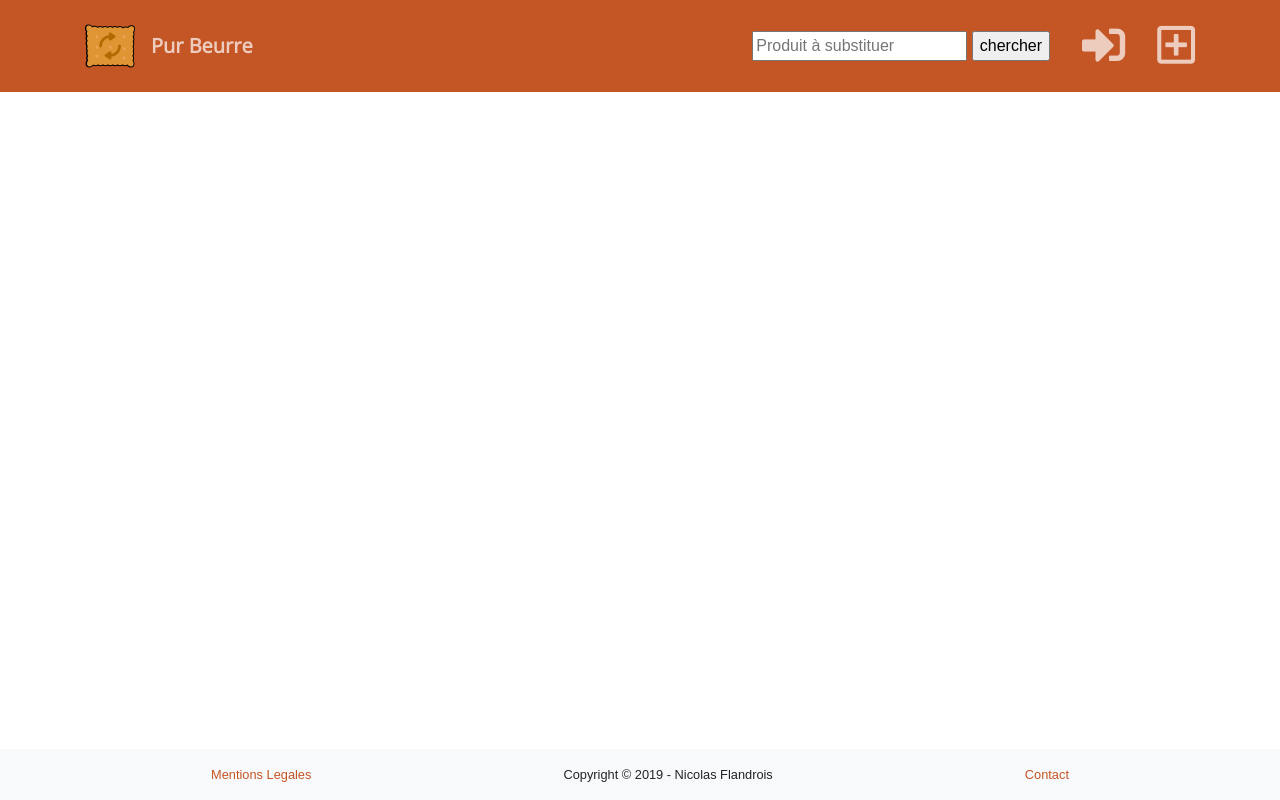
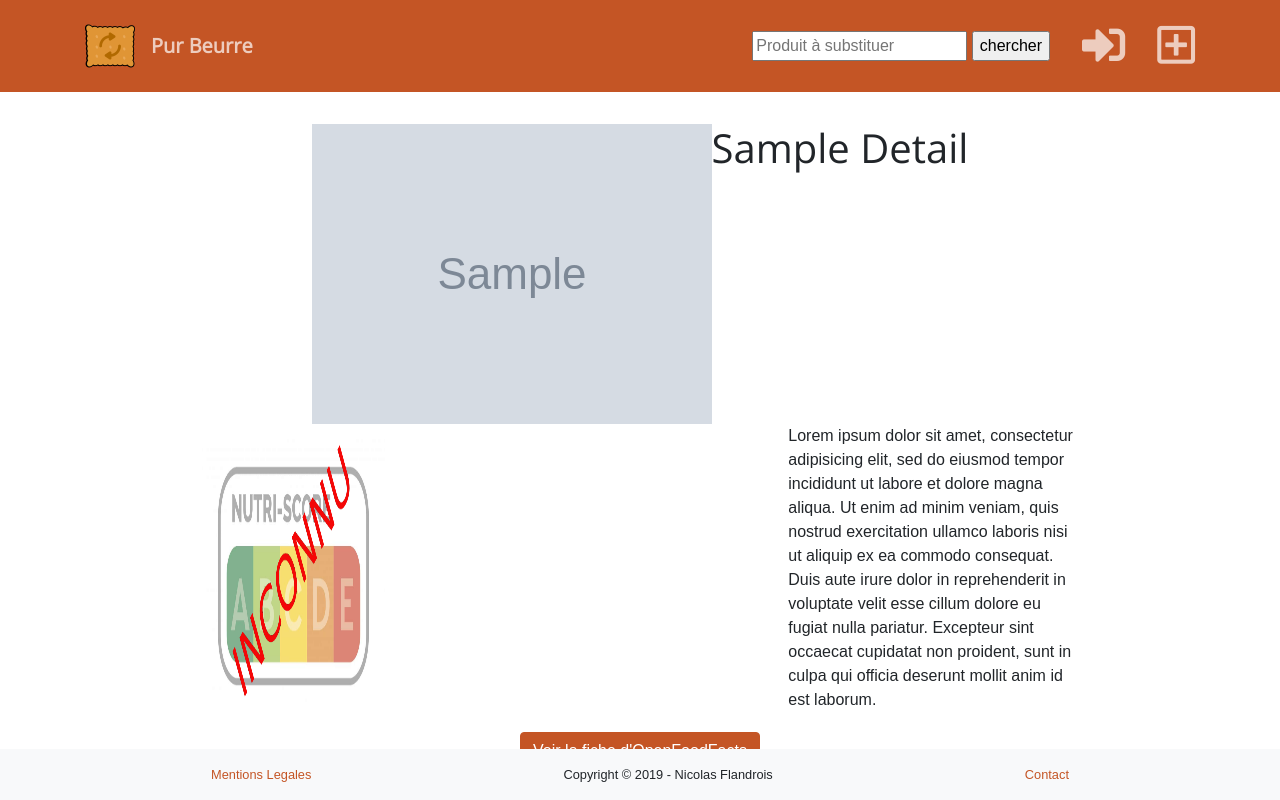
Before and after one commit to NicolasFlandrois/Pur-Beurre, a Django app: template snacks/templates/snacks/details.html in a window 1280 px wide. Run offline with Django 3.2, Linux system fonts and the light colour scheme; tables that the repository leaves empty hold one stand-in row (values such as "Sample post"); the template is opened without the code that fills it: values that come from a table or form of the project are taken from there, most other values are stand-ins (such as "Sample title", 1, 10 or a date in 2020); grey boxes marked "Sample" are stand-in pictures; some libraries are stand-ins or nearby versions; some web fonts are replaced.

Commit message:
Detailed Product Card
Worked on details HTML
Need to optimise display + Get info from OpenFood Facts' JSON API nutriments in french

```diff
--- a/snacks/templates/snacks/details.html
+++ b/snacks/templates/snacks/details.html
@@ -1,14 +1,49 @@
 {% extends "home/base.html" %}
-
+{% load static %}
 {% load crispy_forms_tags %}
 
 {% block content %}
 
-    <h1 class="mb-3"> Fiche Aliments :  {{ product.name }}</h1>
-<!-- Picture in Large Header's Background -->
-<!-- Name of product in this large header -->
-<!-- Left col Logo Nutri-score -->
-<!-- Right colInfo from OFF API > 'repères nutritionels' -->
-<!-- Button centered > 'Voir la fiche open food fact' with link API EAN -->
+    <!-- Do not remove - Ensure dialogue not hidden by Header's Navbar -->
+    <p class="col d-flex invisible" style="margin-bottom: 100px"> This Paragraph ensure the bottom of the conversation isn't hidden by the Footer.</p>
+    <!-- Do not remove - Ensure dialogue not hidden by Header's Navbar -->
+
+    <div class="d-flex justify-content-center">
+        <!-- Picture in Large Header's Background -->
+        <img class="img-fluid" src="{{ details.image.url }}" alt="{{ details.name }} Photo">
+        <!-- Name of product in this large header -->
+        <h1 class="content-justify-center mb-3">{{ details.name|title }}</h1>
+    </div>
+
+    <div class="d-flex justify-content-around">
+        <!-- Left col Logo Nutri-score -->
+        {% if details.nutriscore == 'a' %}
+            <img class="img-fluid col-2" src="{% static 'home/img/nutriscore-a.svg' %}" alt="Nutriscore A">
+        {% elif details.nutriscore == 'b' %}
+            <img class="img-fluid col-2" src="{% static 'home/img/nutriscore-b.svg' %}" alt="Nutriscore B">
+        {% elif details.nutriscore == 'c' %}
+            <img class="img-fluid col-2" style="max-width: 100% /9;  height: auto;" src="{% static 'home/img/nutriscore-c.svg' %}" alt="Nutriscore C">
+        {% elif details.nutriscore == 'd' %}
+            <img class="img-fluid col-2" src="{% static 'home/img/nutriscore-d.svg' %}" alt="Nutriscore D">
+        {% elif details.nutriscore == 'e' %}
+            <img class="img-fluid col-2" src="{% static 'home/img/nutriscore-e.svg' %}" alt="Nutriscore E">
+        {% else %}
+            <img class="img-fluid col-2" src="{% static 'home/img/nutriscore-u.png' %}" alt="Nutriscore Non Connue">
+        {% endif %}
+
+        <!-- Right colInfo from OFF API > 'repères nutritionels' -->
+        <p class="col-3">Lorem ipsum dolor sit amet, consectetur adipisicing elit, sed do eiusmod
+        tempor incididunt ut labore et dolore magna aliqua. Ut enim ad minim veniam,
+        quis nostrud exercitation ullamco laboris nisi ut aliquip ex ea commodo
+        consequat. Duis aute irure dolor in reprehenderit in voluptate velit esse
+        cillum dolore eu fugiat nulla pariatur. Excepteur sint occaecat cupidatat non
+        proident, sunt in culpa qui officia deserunt mollit anim id est laborum.</p>
+
+    </div>
+
+    <div class="d-flex justify-content-center">
+        <!-- Button centered > 'Voir la fiche open food fact' with link API EAN -->
+        <a href="https://fr.openfoodfacts.org/produit/{{ details.ean }}" target="_blank" class="btn btn-primary m-1" title="Lien vers OpenFoodFacts: {{ details.name|title }}" alt="Lien vers OpenFoodFacts: {{ details.name|title }}">Voir la fiche d'OpenFoodFacts</a>
+    </div>
 
 {% endblock content %}
--- a/snacks/templates/snacks/search.html
+++ b/snacks/templates/snacks/search.html
@@ -30,7 +30,7 @@
           <div class="card-body">
                 <h5 class="card-title">{{ result.name }}</h5>
                 <div class="d-flex">
-                  <a href="product/{{ result.pk }}/" class="btn btn-primary m-1" title="Page Aliment {{ result.name }}" alt="Page Aliment {{ result.name }}">Page Aliment</a>
+                  <a href="{% url 'snacks-detail' pk=result.pk %}" class="btn btn-primary m-1" title="Page Aliment {{ result.name }}" alt="Page Aliment {{ result.name }}">Page Aliment</a>
                   <a href="#" title="Ajouter à mes Aliments" alt="Ajouter à mes Aliments"><i style="font-size: 3em;" class="far fa-save"></i></a>
                 </div>
             </div>
```
Also changed, not shown: snacks/views.py (+6 -5 lines).
